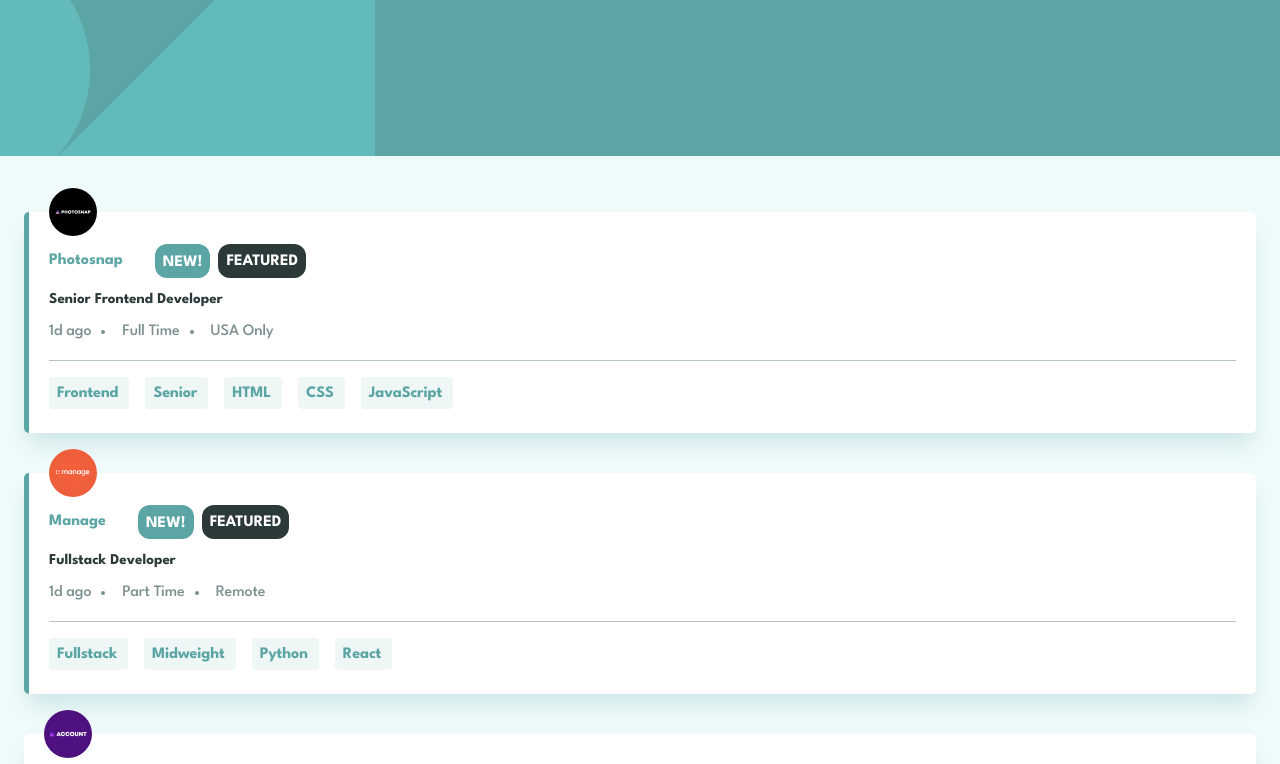
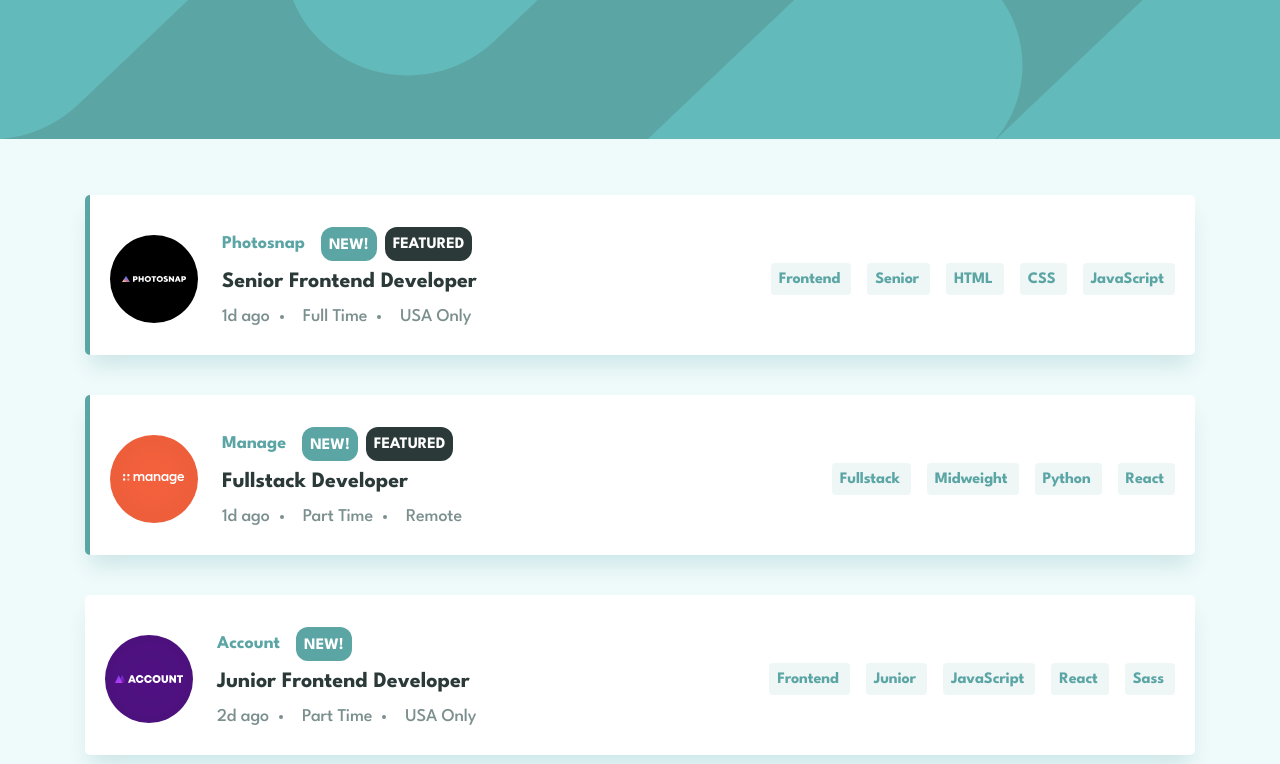
Before and after one commit to lomsadze123/job-listing-with-filtering, a React (Vite) app: page / in a window 1280 px wide. Shown: the top 764 px of the page. Built offline with nearby package versions, Linux system fonts and the light colour scheme.

Commit message:
job-listing-with-filtering

```diff
--- /dev/null
+++ b/src/components/Filter.tsx
@@ -0,0 +1,35 @@
+import remove from "../assets/icon-remove.svg";
+
+const Filter = () => {
+  return (
+    <div className="relative mt-[-55px] left-0 bg-white bottom-[25px] flex justify-between w-full py-5 pl-[19px] pr-[25px] rounded-[5px] shadow-custom lg:px-10">
+      <div className="flex flex-wrap gap-4">
+        <div className="flex items-center">
+          <h4 className="pt-[5px] pr-[11px] pb-[3px] pl-2 bg-[#5CA5A5] bg-opacity-10 rounded text-[#5CA5A5]">
+            HTML
+          </h4>
+          <img
+            className="bg-[#5CA5A5] p-2 cursor-pointer hover:bg-[#2B3939]"
+            src={remove}
+            alt="remove icon"
+          />
+        </div>
+        <div className="flex items-center">
+          <h4 className="pt-[5px] pr-[11px] pb-[3px] pl-2 bg-[#5CA5A5] bg-opacity-10 rounded text-[#5CA5A5]">
+            Javascript
+          </h4>
+          <img
+            className="bg-[#5CA5A5] p-2 cursor-pointer hover:bg-[#2B3939]"
+            src={remove}
+            alt="remove icon"
+          />
+        </div>
+      </div>
+      <button className="text-[#7C8F8F] hover:text-[#5CA5A5] hover:underline ">
+        Clear
+      </button>
+    </div>
+  );
+};
+
+export default Filter;
--- a/src/components/Jobs.tsx
+++ b/src/components/Jobs.tsx
@@ -1,9 +1,13 @@
-import { Fragment } from "react";
+import { Fragment, useState } from "react";
 import Data from "./Data";
+import Filter from "./Filter";
 
 const Jobs = () => {
+  const [choice, setChoice] = useState(false);
+
   return (
-    <main className="mx-6 mt-14 flex flex-col gap-10">
+    <main className="px-6 mx-auto my-14 flex flex-col gap-10 max-w-[1110px] lg:px-0">
+      {choice && <Filter />}
       {Data.map((data) => (
         <div
           key={data.id}
@@ -11,18 +15,22 @@ const Jobs = () => {
             (data.postedAt === "1d ago" || data.postedAt === "2d ago") &&
             data.featured === true &&
             `border-l-[5px]`
-          } rounded-[5px] border-[#5CA5A5] shadow-custom px-5 pt-8 pb-6`}
+          } rounded-[5px] border-[#5CA5A5] shadow-custom px-5 pt-8 pb-6 lg:flex lg:items-center justify-between`}
         >
-          <div className="relative">
+          <div className="relative lg:flex lg:items-center lg:gap-6">
             <img
-              className="max-w-[3rem] absolute top-[-3.5rem]"
+              className="max-w-[3rem] absolute top-[-3.5rem] lg:static lg:max-w-[88px]"
               src={data.logo}
               alt={data.company}
             />
-            <div className="flex gap-8 items-center">
-              <h2 className="text-[#5CA5A5] text-base">{data.company}</h2>
+            <div>
+              <div className="flex gap-8 items-center lg:gap-4">
+                <h2 className="text-[#5CA5A5] text-base lg:text-lg">
+                  {data.company}
+                </h2>
                 <div className="flex gap-2 text-white text-ms">
-                {(data.postedAt === "1d ago" || data.postedAt === "2d ago") && (
+                  {(data.postedAt === "1d ago" ||
+                    data.postedAt === "2d ago") && (
                     <p className="pb-[3px] px-2 pt-[7px] bg-[#5CA5A5] rounded-xl">
                       NEW!
                     </p>
@@ -34,28 +42,29 @@ const Jobs = () => {
                   )}
                 </div>
               </div>
-            <h3 className="my-[9px] text-[15px] leading-6 text-[#2B3939]">
+              <h3 className="my-[9px] text-[15px] leading-6 text-[#2B3939] lg:text-[22px] cursor-pointer hover:text-[#5CA5A5]">
                 {data.position}
               </h3>
-            <ul className="flex gap-[10px] font-medium text-[#7C8F8F] tracking-[-0.123px]">
+              <ul className="flex gap-[10px] font-medium text-[#7C8F8F] tracking-[-0.123px] lg:text-lg">
                 <li>{data.postedAt}</li>
                 <li className="list-disc list-inside">{data.contract}</li>
                 <li className="list-disc list-inside">{data.location}</li>
               </ul>
-            <hr className="my-4 bg-[#B7C4C4] border-0 h-[1px]" />
+            </div>
+            <hr className="my-4 bg-[#B7C4C4] border-0 h-[1px] lg:hidden" />
           </div>
           <div className="flex gap-4 flex-wrap text-[#5CA5A5] tracking-[-0.123px]">
             {/* temporary styles. I could make it with just one class. */}
-            <h4 className="pt-[5px] pr-[11px] pb-[3px] pl-2 bg-[#5CA5A5] bg-opacity-10 rounded text-[#5CA5A5]">
+            <h4 className="pt-[5px] pr-[11px] pb-[3px] pl-2 bg-[#5CA5A5] bg-opacity-10 rounded text-[#5CA5A5] cursor-pointer hover:bg-opacity-100 hover:text-white">
               {data.role}
             </h4>
-            <h4 className="pt-[5px] pr-[11px] pb-[3px] pl-2 bg-[#5CA5A5] bg-opacity-10 rounded text-[#5CA5A5]">
+            <h4 className="pt-[5px] pr-[11px] pb-[3px] pl-2 bg-[#5CA5A5] bg-opacity-10 rounded text-[#5CA5A5] cursor-pointer hover:bg-opacity-100 hover:text-white">
               {data.level}
             </h4>
             {data.languages.map((languages, index) => (
               <h4
                 key={index}
-                className="pt-[5px] pr-[11px] pb-[3px] pl-2 bg-[#5CA5A5] bg-opacity-10 rounded text-[#5CA5A5]"
+                className="pt-[5px] pr-[11px] pb-[3px] pl-2 bg-[#5CA5A5] bg-opacity-10 rounded text-[#5CA5A5] cursor-pointer hover:bg-opacity-100 hover:text-white"
               >
                 {languages}
               </h4>
@@ -64,7 +73,7 @@ const Jobs = () => {
             {data.tools.map((tool, index) => (
               <Fragment key={index}>
                 {data.tools.length > 0 && (
-                  <h4 className="pt-[5px] pr-[11px] pb-[3px] pl-2 bg-[#5CA5A5] bg-opacity-10 rounded text-[#5CA5A5]">
+                  <h4 className="pt-[5px] pr-[11px] pb-[3px] pl-2 bg-[#5CA5A5] bg-opacity-10 rounded text-[#5CA5A5] cursor-pointer hover:bg-opacity-100 hover:text-white">
                     {tool}
                   </h4>
                 )}
--- a/src/components/Picture.tsx
+++ b/src/components/Picture.tsx
@@ -5,7 +5,7 @@ const Picture = () => {
   return (
     <header className="bg-[#5CA5A5]">
       <picture>
-        <source media="(min-width: 1440px)" srcSet={headerDesktop} />
+        <source media="(min-width: 1024px)" srcSet={headerDesktop} />
         <img src={headerMobile} alt="header image" />
       </picture>
     </header>
```
Lines whose indentation alone changed are shown as unchanged.
